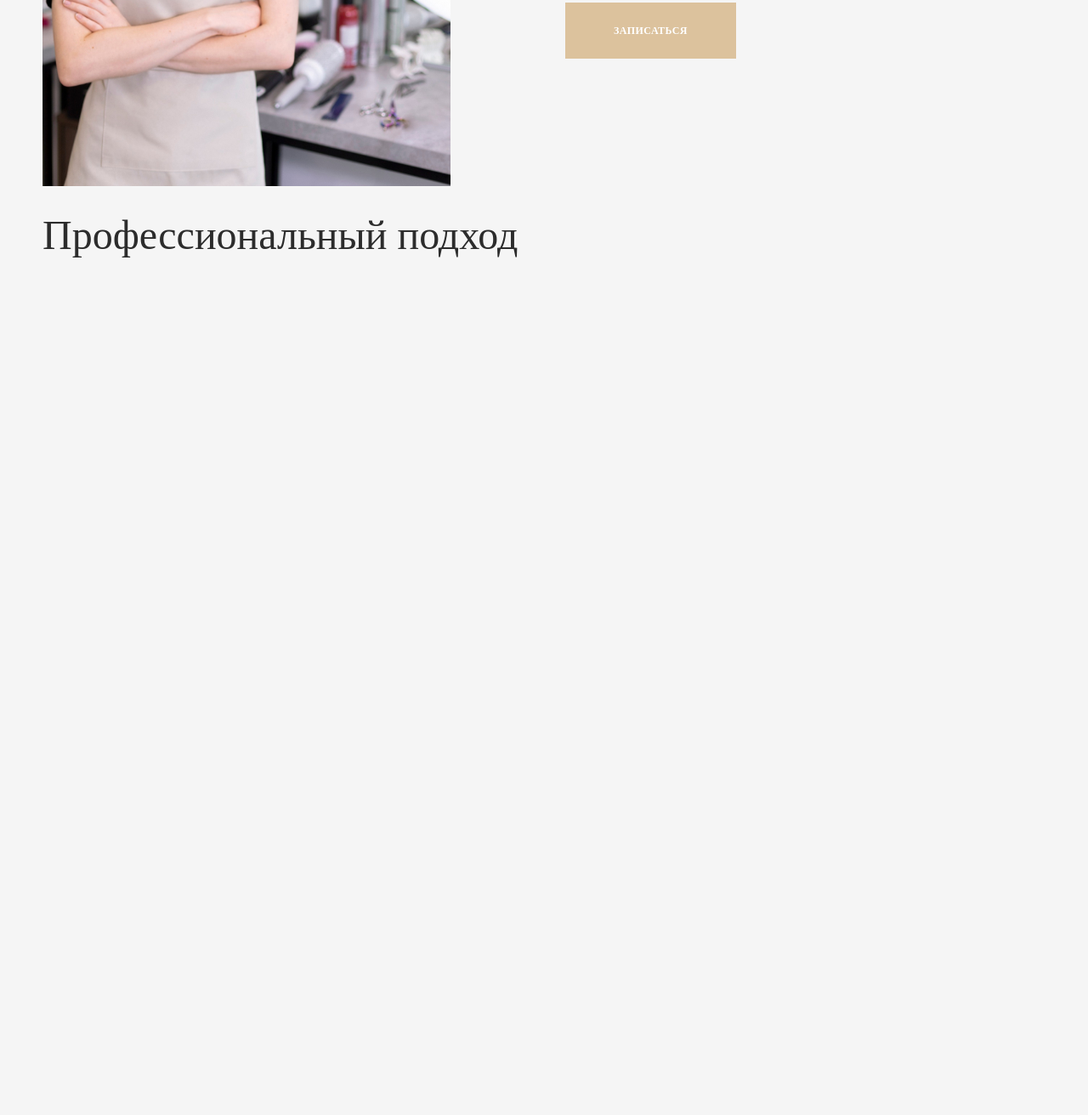
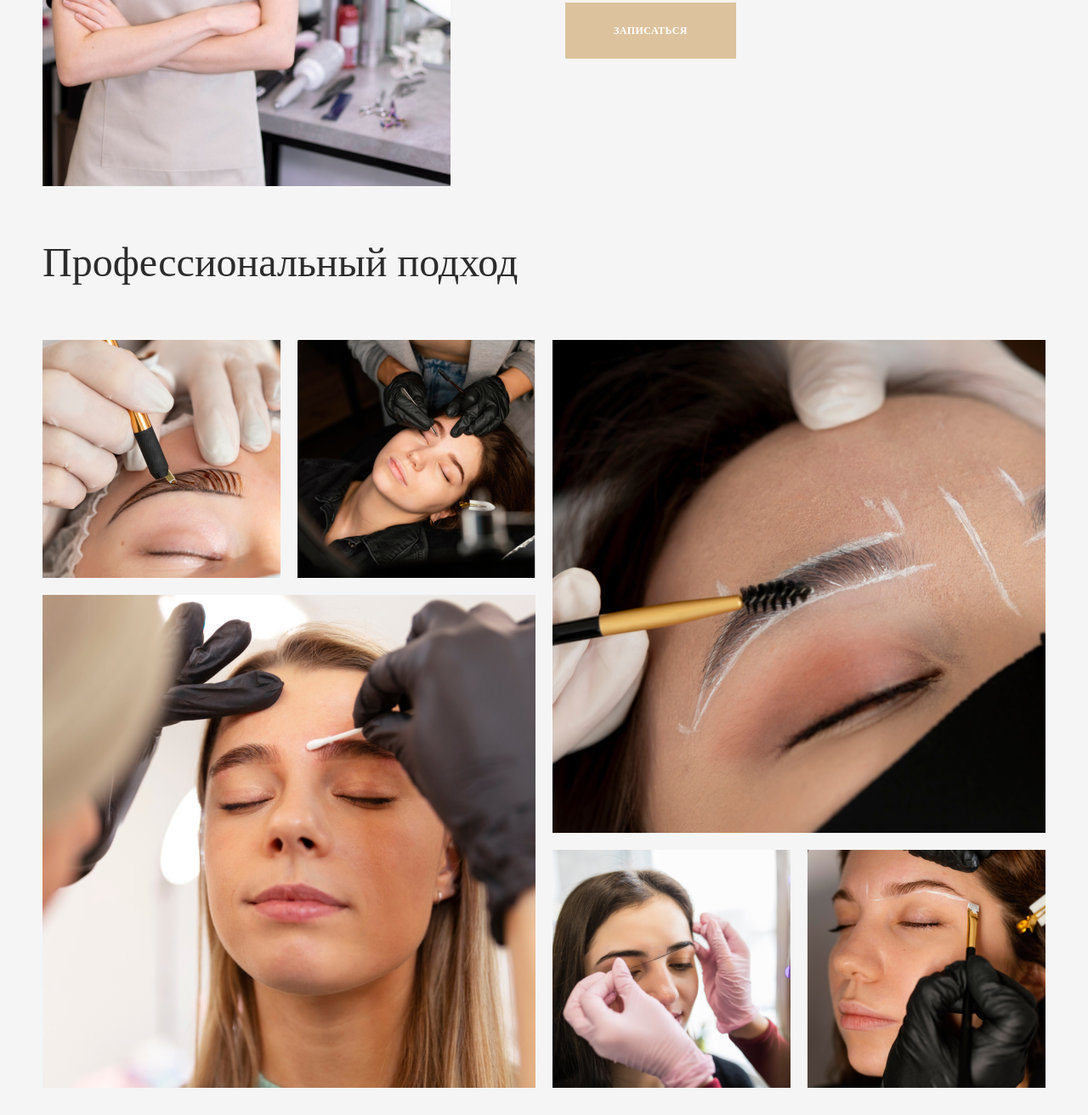
Before and after one commit to Shapovalov-Dmitriy/brovisto, a website built with webpack: page src/index.html in a window 1280 px wide. Shown: the part 3076-4388 px from the top of the page at 85% size. Before the commit the page ends 3380 px from the top, so only its background shows below. Built offline with nearby package versions, Linux system fonts and the light colour scheme; files whose address does not match are found by name; what vanilla-lazyload would draw is missing.

Commit message:
section works

```diff
--- a/src/index.html
+++ b/src/index.html
@@ -253,24 +253,24 @@
 			<!-- /.master -->
 			<section class="works">
 				<div class="works__container">
-					<h2 class="title">Профессиональный подход</h2>
+					<h2 class="title title__works">Профессиональный подход</h2>
 					<div class="works__items">
-						<div class="works__item works__item_l works__image-ibg">
+						<div class="works__item works__item_1 works__image-ibg">
 							<img src="img/works/bg-img1.jpg" alt="" width="280" height="280">
 						</div>
-						<div class="works__item works__item_l works__image-ibg">
+						<div class="works__item works__item_2 works__image-ibg">
 							<img src="img/works/bg-img2.jpg" alt="" width="280" height="280">
 						</div>
-						<div class="works__item works__item_m works__image-ibg">
+						<div class="works__item works__item_3 works__image-ibg">
 							<img src="img/works/bg-img3.jpg" alt="" width="580" height="580">
 						</div>
-						<div class="works__item works__item_m works__image-ibg">
+						<div class="works__item works__item_4 works__image-ibg">
 							<img src="img/works/bg-img4.jpg" alt="" width="580" height="580">
 						</div>
-						<div class="works__item works__item_l works__image-ibg">
+						<div class="works__item works__item_5 works__image-ibg">
 							<img src="img/works/bg-img5.jpg" alt="" width="280" height="280">
 						</div>
-						<div class="works__item works__item_l works__image-ibg">
+						<div class="works__item works__item_6 works__image-ibg">
 							<img src="img/works/bg-img6.jpg" alt="" width="280" height="280">
 						</div>
 					</div>
--- a/src/scss/common.scss
+++ b/src/scss/common.scss
@@ -13,6 +13,9 @@
     &__services {
         margin-bottom: rem(30);
     }
+    &__works {
+        @include adaptiveValue("margin-bottom", 64, 25);
+    }
 }
 
 .padding-0 {
--- a/src/scss/style.scss
+++ b/src/scss/style.scss
@@ -147,3 +147,4 @@ body {
 @import "advantages";
 @import "service";
 @import "master";
+@import "works";
--- /dev/null
+++ b/src/scss/works.scss
@@ -0,0 +1,101 @@
+.works {
+    padding: 4vh 0;
+
+    // .works__items
+
+    &__items {
+        display: grid;
+        grid-template-columns: repeat(4, 1fr);
+        grid-template-rows: repeat(3, 280px);
+        grid-auto-rows: 280px;
+        gap: 20px;
+        @media (max-width: $tablet) {
+            grid-template-columns: repeat(2, 1fr);
+            grid-template-rows: repeat(4, 280px);
+        }
+        @media (max-width: $mobileSmall) {
+            grid-template-columns: 1fr;
+        }
+    }
+
+    // .works__item
+
+    &__item {
+        padding: 0px 0px 100% 0px;
+        @media (max-width: $tablet) {
+            padding: 0px 0px 50% 0px;
+        }
+
+        &_1 {
+            grid-column: 1/2;
+            grid-row: 1/2;
+            @media (max-width: $mobileSmall) {
+                grid-column: 1/2;
+                grid-row: 1/2;
+            }
+        }
+        &_2 {
+            grid-column: 2/3;
+            grid-row: 1/2;
+            @media (max-width: $mobileSmall) {
+                grid-column: 1/2;
+                grid-row: 2/3;
+            }
+        }
+        &_3 {
+            grid-column: 3/5;
+            grid-row: 1/3;
+            @media (max-width: $tablet) {
+                grid-column: 1/3;
+                grid-row: 2/4;
+            }
+            @media (max-width: $mobileSmall) {
+                grid-column: 1/2;
+                grid-row: 3/4;
+            }
+        }
+        &_4 {
+            grid-column: 1/3;
+            grid-row: 2/4;
+            @media (max-width: $tablet) {
+                grid-column: 1/3;
+                grid-row: 4/6;
+            }
+            @media (max-width: $mobileSmall) {
+                grid-column: 1/2;
+                grid-row: 4/5;
+            }
+        }
+        &_5 {
+            grid-column: 3/4;
+            grid-row: 3/4;
+            @media (max-width: $tablet) {
+                grid-column: 1/2;
+                grid-row: 6/7;
+            }
+            @media (max-width: $mobileSmall) {
+                grid-column: 1/2;
+                grid-row: 5/6;
+            }
+        }
+        &_6 {
+            grid-column: 4/5;
+            grid-row: 3/4;
+            @media (max-width: $tablet) {
+                grid-column: 2/3;
+                grid-row: 6/7;
+            }
+            @media (max-width: $mobileSmall) {
+                grid-column: 1/2;
+                grid-row: 6/7;
+            }
+        }
+    }
+
+    // .works__image-ibg
+
+    &__image-ibg {
+    }
+}
+.title {
+}
```
